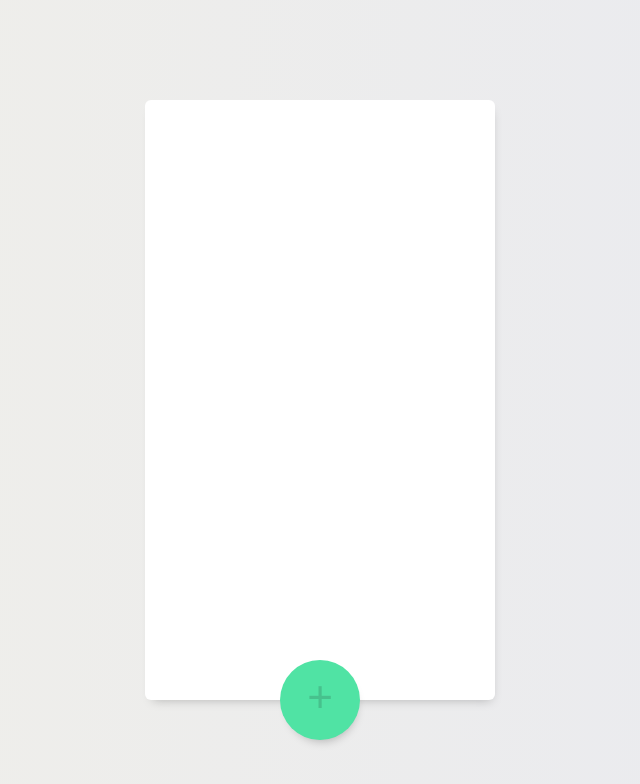
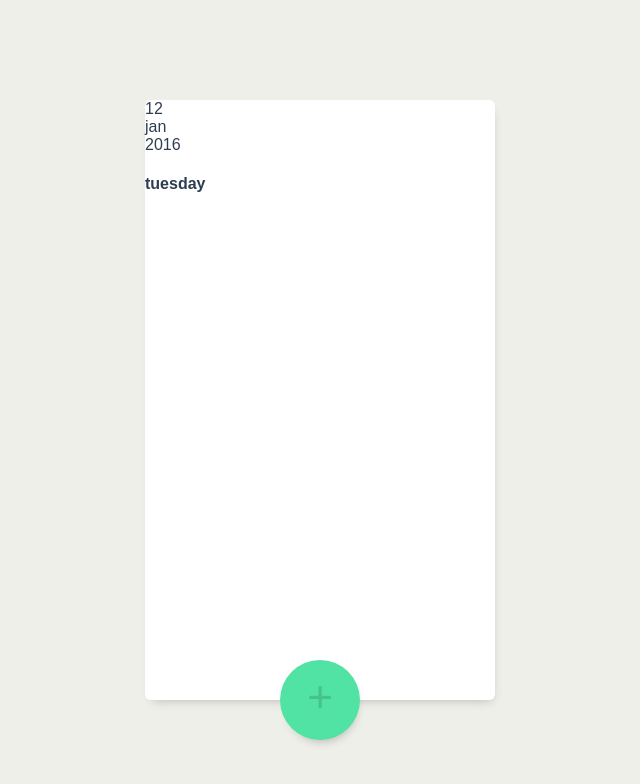
Before and after one commit to aabril/vue2.todo, a Vue app: page /#/ in a window 1280 px wide. Shown: the top 784 px of the page, without its empty margins (320-960 px from the left). Built offline with nearby package versions, Linux system fonts and the light colour scheme.

Commit message:
Container and TopDates

```diff
--- a/src/App.vue
+++ b/src/App.vue
@@ -13,14 +13,13 @@ export default {
 <style>
 
 body {
-  background: linear-gradient(to right, #f0efe9, #e9eaf0);
+  background: #efefea;
 }
 
 #app {
   font-family: 'Avenir', Helvetica, Arial, sans-serif;
   -webkit-font-smoothing: antialiased;
   -moz-osx-font-smoothing: grayscale;
-  text-align: center;
   color: #2c3e50;
 }
 </style>
--- a/src/components/AddButton.vue
+++ b/src/components/AddButton.vue
@@ -28,6 +28,7 @@ export default {
 .addButton {
   margin-right:auto;
   margin-left:auto;
+  text-align: center;
 
   width: 80px;
   height: 80px;
@@ -38,10 +39,28 @@ export default {
   cursor: pointer;
 }
 
+.addButton :hover {
+  background: lightgreen;
+  margin-right:auto;
+  margin-left:auto;
+  text-align: center;
+
+  width: 80px;
+  height: 80px;
+  border: none;
+  border-radius: 40px;
+  box-shadow: 2px 7px 10px -6px rgba(0,0,0,0.25);
+  cursor: pointer;
+}
+
 .plusSign {
-  text: '+';
   color: #47C18D;
   font-size: 44px;
   line-height: 74px;
 }
+
+
+
+
+
 </style>
--- a/src/components/Hello.vue
+++ b/src/components/Container.vue
@@ -1,17 +1,20 @@
 <template>
   <div class="container">
+    <TopDates />
     <AddButton/>
   </div>
 </template>
 
 <script>
 
-import AddButton from './addbutton'
+import AddButton from './AddButton'
+import TopDates from './TopDates'
 
 export default {
-  name: 'hello',
+  name: 'container',
   components: {
-    AddButton
+    AddButton,
+    TopDates
   },
   data () {
     return {
--- /dev/null
+++ b/src/components/TopDates.vue
@@ -0,0 +1,25 @@
+<template>
+  <div class="topDates">
+    <div class="date">
+      <div class="day">12</div>
+      <div class="month">jan</div>
+      <div class="year">2016</div>
+    </div>
+    <div class="weekday">
+      <h4>tuesday</h4>
+    </div>
+  </div>
+</template>
+
+<script>
+export default {
+  name: 'topdates',
+  data () {
+    return {
+    }
+  }
+}
+</script>
+
+<style scoped>
+</style>
--- a/src/router/index.js
+++ b/src/router/index.js
@@ -1,6 +1,6 @@
 import Vue from 'vue'
 import Router from 'vue-router'
-import Hello from '@/components/Hello'
+import Container from '@/components/Container'
 
 Vue.use(Router)
 
@@ -8,8 +8,8 @@ export default new Router({
   routes: [
     {
       path: '/',
-      name: 'Hello',
-      component: Hello
+      name: 'Container',
+      component: Container
     }
   ]
 })
```
